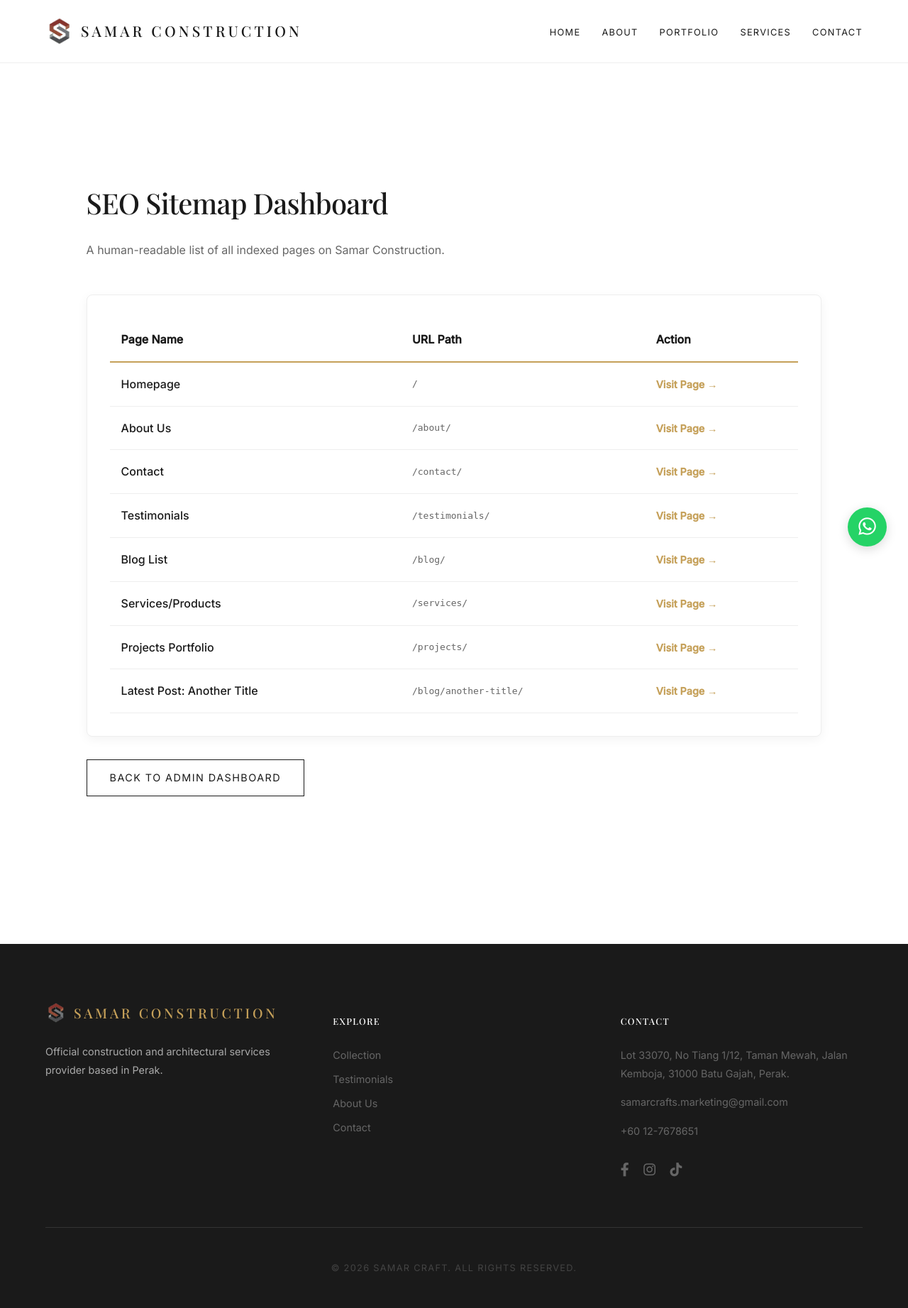
After one commit to ade2112/samar, a Django app: page /seo-dashboard/ in a window 1280 px wide. The commit adds this page. Shown: the whole page at 71% size. Run offline with Django 5.2, Linux system fonts and the light colour scheme; a user stored in the database is signed in; data comes from the database, SQL or seed files in the repository; data that the repository does not hold is empty; some web fonts are replaced.

Commit message:
Refine admin UI: human-readable sitemap, fixed navigation, and dashboard insights

```diff
--- a/config/settings.py
+++ b/config/settings.py
@@ -172,7 +172,8 @@ JAZZMIN_SETTINGS = {
     "search_model": [],  # Request #2: Remove search bars
     "user_avatar": None,
     "topmenu_links": [
-        {"name": "Samar Construction", "url": "admin:index", "permissions": ["auth.view_user"]}, # Request #1
+        {"name": "Samar Construction", "url": "admin:index", "permissions": ["auth.view_user"]},
+        {"name": "Logout", "url": "admin:logout", "icon": "fas fa-sign-out-alt"}, # Request #3: Highly visible logout
     ],
     "usermenu_links": [
         {"name": "Logout", "url": "admin:logout", "icon": "fas fa-sign-out-alt"},
@@ -184,7 +185,7 @@ JAZZMIN_SETTINGS = {
     "order_with_respect_to": ["catalog", "portfolio", "blog", "leads", "auth"],
     "custom_links": {
         "catalog": [
-            {"name": "Recent Actions", "url": "admin:admin_logentry_changelist", "icon": "fas fa-history"}, # Request #5 Fixed
+            {"name": "Recent Actions", "url": "/admin/admin/logentry/", "icon": "fas fa-history"}, # Request #5 Fixed with hard path
         ],
     },
     "icons": {
--- a/core/urls.py
+++ b/core/urls.py
@@ -8,4 +8,5 @@ urlpatterns = [
     path('about/', views.about, name='about'),
     path('contact/', views.contact, name='contact'),
     path('testimonials/', views.testimonials, name='testimonials'),
+    path('seo-dashboard/', views.seo_dashboard, name='seo_dashboard'),
 ]
--- a/core/views.py
+++ b/core/views.py
@@ -6,6 +6,11 @@ from leads.forms import ContactForm
 from django.contrib import messages
 from django.core.mail import send_mail
 from django.conf import settings
+from django.urls import reverse
+from django.contrib.auth.decorators import user_passes_test
+
+def is_admin(user):
+    return user.is_staff
 
 def home(request):
     latest_posts = Post.objects.filter(status='PUBLISHED').order_by('-published_at')[:3]
@@ -52,3 +57,29 @@ def contact(request):
 
 def testimonials(request):
     return render(request, 'core/testimonials.html')
+
+@user_passes_test(is_admin)
+def seo_dashboard(request):
+    """
+    A human-readable sitemap/SEO dashboard for admins.
+    """
+    links = [
+        {'name': 'Homepage', 'url': reverse('core:home')},
+        {'name': 'About Us', 'url': reverse('core:about')},
+        {'name': 'Contact', 'url': reverse('core:contact')},
+        {'name': 'Testimonials', 'url': reverse('core:testimonials')},
+        {'name': 'Blog List', 'url': reverse('blog:post_list')},
+        {'name': 'Services/Products', 'url': reverse('catalog:product_list')},
+        {'name': 'Projects Portfolio', 'url': reverse('portfolio:project_list')},
+    ]
+
+    # Add some dynamic examples
+    latest_post = Post.objects.filter(status='PUBLISHED').first()
+    if latest_post:
+        links.append({'name': f'Latest Post: {latest_post.title}', 'url': reverse('blog:post_detail', args=[latest_post.slug])})
+
+    latest_prod = Product.objects.filter(is_active=True).first()
+    if latest_prod:
+        links.append({'name': f'Featured Product: {latest_prod.name}', 'url': reverse('catalog:product_detail', args=[latest_prod.slug])})
+
+    return render(request, 'core/seo_dashboard.html', {'links': links})
--- /dev/null
+++ b/templates/core/seo_dashboard.html
@@ -0,0 +1,45 @@
+{% extends "base.html" %}
+
+{% block title %}SEO Sitemap Dashboard | Samar Construction{% endblock %}
+
+{% block content %}
+<section class="section-padding">
+    <div class="container">
+        <div style="margin-bottom: 3rem;">
+            <h1 style="font-size: 2.5rem; margin-bottom: 1rem;">SEO Sitemap Dashboard</h1>
+            <p style="color: var(--light-text);">A human-readable list of all indexed pages on Samar Construction.</p>
+        </div>
+
+        <div
+            style="background: white; padding: 2rem; border-radius: 8px; box-shadow: 0 4px 15px rgba(0,0,0,0.05); border: 1px solid #eee;">
+            <table style="width: 100%; border-collapse: collapse;">
+                <thead>
+                    <tr style="text-align: left; border-bottom: 2px solid var(--accent-color);">
+                        <th style="padding: 1rem;">Page Name</th>
+                        <th style="padding: 1rem;">URL Path</th>
+                        <th style="padding: 1rem;">Action</th>
+                    </tr>
+                </thead>
+                <tbody>
+                    {% for link in links %}
+                    <tr style="border-bottom: 1px solid #eee;">
+                        <td style="padding: 1rem; font-weight: 500;">{{ link.name }}</td>
+                        <td style="padding: 1rem; font-family: monospace; color: var(--light-text);">{{ link.url }}</td>
+                        <td style="padding: 1rem;">
+                            <a href="{{ link.url }}" target="_blank"
+                                style="color: var(--accent-color); text-decoration: none; font-size: 0.9rem; font-weight: 600;">Visit
+                                Page &rarr;</a>
+                        </td>
+                    </tr>
+                    {% endfor %}
+                </tbody>
+            </table>
+        </div>
+
+        <div style="margin-top: 2rem;">
+            <a href="{% url 'admin:index' %}" class="btn btn-outline" style="font-size: 0.9rem;">Back to Admin
+                Dashboard</a>
+        </div>
+    </div>
+</section>
+{% endblock %}
```
Also changed, not shown: static/css/admin_custom.css (+16 -6 lines), templates/admin/index.html (+13 -3 lines).
